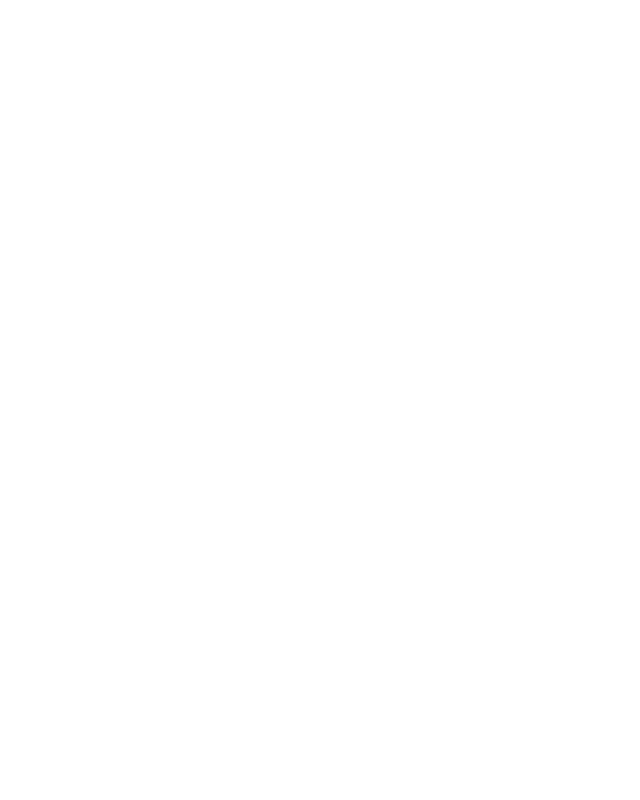
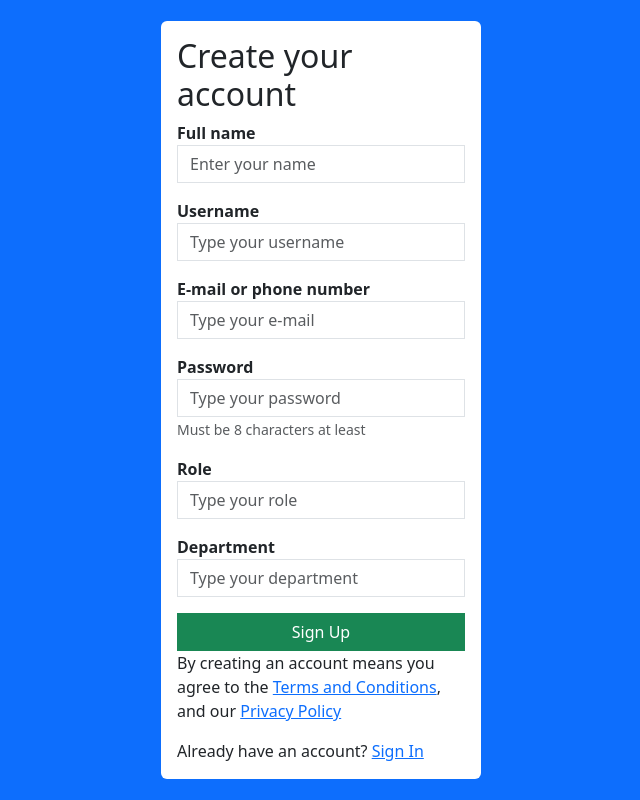
Before and after one commit to jankimutai/Asset-Sync-Manager, a React (Create React App) app in the folder client/: page /registration in a window 1280 px wide. Before the commit this address had no page. Shown: the whole page, without its empty margins (319-959 px from the left). Built offline with nearby package versions, Linux system fonts and the light colour scheme.

Commit message:
feat:add changes to signupform component and loginform component

```diff
--- a/client/src/App.js
+++ b/client/src/App.js
@@ -1,12 +1,12 @@
 import Login from "./components/Login";
 import { Route,Routes} from 'react-router-dom';
-import Signup from "./components/Signup";
+import Registration from "./components/Registration";
 function App() {
     return(
         <div>
             <Routes>
                 <Route path ="/" element={<Login/>}></Route>
-                <Route path="/signup" element={<Signup/>}></Route>
+                <Route path="/registration" element={<Registration/>}></Route>
             </Routes>
         </div>
 
--- a/client/src/components/Login.js
+++ b/client/src/components/Login.js
@@ -1,6 +1,7 @@
 import { useState } from 'react';
-import {Link} from 'react-router-dom'
-function Login(){
+import { Link } from 'react-router-dom';
+
+function Login() {
   const [email, setEmail] = useState('');
   const [password, setPassword] = useState('');
 
@@ -25,34 +26,58 @@ function Login(){
       headers: { "Content-Type": "application/json" },
       body: JSON.stringify(loginData),
     })
-      .then(res => res.json())
-      .then(data => {
+      .then((res) => res.json())
+      .then((data) => {
         console.log(data);
       })
-      .catch(error => console.error(error));
+      .catch((error) => console.error(error));
 
     setEmail('');
     setPassword('');
   }
 
-    return <div className="d-flex justify-content-center align-items-center bg-primary vh-100">
+  return (
+    <div className="d-flex justify-content-center align-items-center bg-primary vh-100">
       <div className="bg-white p-3 rounded w-25">
         <h2>Welcome Back!</h2>
         <form onSubmit={handleSubmit}>
           <div className="mb-3">
-                    <label htmlFor="email"><strong>Email</strong></label>
-                    <input type="email" placeholder="Type your e-mail" className="form-control rounded-0" onChange={handleEmail}/>
+            <label htmlFor="email">
+              <strong>E-mail or phone number</strong>
+            </label>
+            <input
+              type="text"
+              placeholder="Type your e-mail or phone number"
+              className="form-control rounded-0"
+              onChange={handleEmail}
+            />
           </div>
           <div className="mb-3">
-                    <label htmlFor="password"><strong>Password</strong></label>
-                    <input type="password" placeholder="Type your password" className="form-control rounded-0" onChange={handlePassword}/>
+            <label htmlFor="password">
+              <strong>Password</strong>
+            </label>
+            <input
+              type="password"
+              placeholder="Type your password"
+              className="form-control rounded-0"
+              onChange={handlePassword}
+            />
+            <small className="form-text text-muted">
+              <Link to="/">Forgot Password?</Link>
+            </small>
           </div>
-                <button className="btn btn-success w-100 rounded-0">Log in</button>
-                <p>You agree to our terms and policies</p>
-                < Link to="/signup" className="btn btn-default border w-100 bg-light rounded-0 text-decoration-none">Create Account</Link>
+          <button className="btn btn-success w-100 rounded-0">Sign In</button>
+
+          <Link
+            to="/registration"
+            className="btn btn-default border w-100 bg-light rounded-0 text-decoration-none"
+          >
+            Don't have an account? Sign Up
+          </Link>
         </form>
       </div>
     </div>
+  );
 }
 
-export default Login
+export default Login;
--- /dev/null
+++ b/client/src/components/Registration.js
@@ -0,0 +1,161 @@
+import { Link } from "react-router-dom";
+import { useState } from "react";
+
+function Registration() {
+  const [name, setName] = useState('');
+  const [username, setUsername] = useState('');
+  const [email, setEmail] = useState('');
+  const [password, setPassword] = useState('');
+  const [role, setRole] = useState('');
+  const [department, setDepartment] = useState('');
+
+
+  function handleName(e) {
+    setName(e.target.value);
+  }
+
+  function handleUsername(e) {
+    setUsername(e.target.value);
+  }
+
+  function handleEmail(e) {
+    setEmail(e.target.value);
+  }
+
+  function handlePassword(e) {
+    setPassword(e.target.value);
+  }
+
+  function handleRole(e) {
+    setRole(e.target.value);
+  }
+
+  function handleDepartment(e) {
+    setDepartment(e.target.value);
+  }
+  function handleSubmit(e) {
+    e.preventDefault();
+
+    let newObj = {
+      name: name,
+      username: username,
+      email: email,
+      password: password,
+      role: role,
+      department: department,
+    };
+
+    fetch("/registration", {
+      method: "POST",
+      headers: { "Content-Type": "application/json" },
+      body: JSON.stringify(newObj),
+    })
+    .then((response) => {
+      if (response.ok) {
+        // Registration successful
+        alert("Registration successful. You can now sign in.")
+      } else {
+        // Registration failed, handle errors here
+        alert("Registration failed! Please try again")
+      }
+    })
+    .catch((error) => {
+      console.error("Error registering user:", error)
+    });
+
+    e.target.reset();
+  }
+
+  return (
+    <div className="d-flex justify-content-center align-items-center bg-primary vh-100">
+      <div className="bg-white p-3 rounded w-25 navy blue" >
+        <h2>Create your account</h2>
+        <form onSubmit={handleSubmit}>
+          <div className="mb-3">
+            <label htmlFor="name">
+              <strong>Full name</strong>
+            </label>
+            <input
+              type="text"
+              placeholder="Enter your name"
+              className="form-control rounded-0"
+              onChange={handleName}
+              required
+            />
+          </div>
+          <div className="mb-3">
+            <label htmlFor="username">
+              <strong>Username</strong>
+            </label>
+            <input
+              type="text"
+              placeholder="Type your username"
+              className="form-control rounded-0"
+              onChange={handleUsername}
+              required
+            />
+          </div>
+          <div className="mb-3">
+            <label htmlFor="email">
+              <strong>E-mail or phone number</strong>
+            </label>
+            <input
+              type="email"
+              placeholder="Type your e-mail"
+              className="form-control rounded-0"
+              onChange={handleEmail}
+              required
+            />
+          </div>
+          <div className="mb-3">
+            <label htmlFor="password">
+              <strong>Password</strong>
+            </label>
+            <input
+              type="password"
+              placeholder="Type your password"
+              className="form-control rounded-0"
+              onChange={handlePassword}
+              minLength="8"
+              required
+            />
+            <small className="form-text text-muted">Must be 8 characters at least</small>
+          </div>
+          <div className="mb-3">
+            <label htmlFor="role">
+              <strong>Role</strong>
+            </label>
+            <input
+              type="text"
+              placeholder="Type your role"
+              className="form-control rounded-0"
+              onChange={handleRole}
+              required
+            />
+          </div>
+          <div className="mb-3">
+            <label htmlFor="department">
+              <strong>Department</strong>
+            </label>
+            <input
+              type="text"
+              placeholder="Type your department"
+              className="form-control rounded-0"
+              onChange={handleDepartment}
+              required
+            />
+          </div>
+          <button className="btn btn-success w-100 rounded-0">Sign Up</button>
+          <p>
+            By creating an account means you agree to the{" "}
+            <Link to="/">Terms and Conditions</Link>, and our{" "}
+            <Link to="/">Privacy Policy</Link>
+          </p>
+          <p className="mb-0">Already have an account? <Link to="/">Sign In</Link></p>
+        </form>
+      </div>
+    </div>
+  );
+}
+
+export default Registration;
--- a/client/src/components/Signup.js
+++ /dev/null
@@ -1,64 +0,0 @@
-import { Link } from "react-router-dom"
-import { useState } from "react";
-function Signup(){
-  const [name, setName] = useState('');
-  const [email, setEmail] = useState('');
-  const [password, setPassword] = useState('');
-
-    function handleName(e) {
-        setName(e.target.value);
-      }
-
-    function handleEmail(e) {
-      setEmail(e.target.value);
-    }
-
-    function handlePassword(e) {
-      setPassword(e.target.value);
-    }
-
-    function handleSubmit(e) {
-      e.preventDefault();
-
-      let newObj = {
-        name: name,
-        email: email,
-        password: password,
-      };
-
-      fetch("/signup", {
-        method: "POST",
-        headers: { "Content-Type": "application/json" },
-        body: JSON.stringify(newObj),
-      })
-        .then(res => res.json())
-        .then(data => console.log(data))
-        .catch(error => console.log(error));
-
-      e.target.reset();
-    }
-  return <div className="d-flex justify-content-center align-items-center bg-primary vh-100">
-  <div className="bg-white p-3 rounded w-25">
-    <h2>Create your account</h2>
-      <form onSubmit={handleSubmit}>
-      <div className="mb-3">
-              <label htmlFor="name"><strong>Full name</strong></label>
-              <input type="text" placeholder="Type your name" className="form-control rounded-0" onChange={handleName}/>
-          </div>
-          <div className="mb-3">
-              <label htmlFor="email"><strong>Email</strong></label>
-              <input type="email" placeholder="Type your e-mail" className="form-control rounded-0" onChange={handleEmail}/>
-          </div>
-          <div className="mb-3">
-              <label htmlFor="password"><strong>Password</strong></label>
-              <input type="password" placeholder="Type your password" className="form-control rounded-0" onChange={handlePassword}/>
-          </div>
-          <button className="btn btn-success w-100 rounded-0">Sign up</button>
-          <p>You agree to our terms and policies</p>
-          <Link to="/" className="btn btn-default border w-100 bg-light rounded-0 text-decoration-none">Login</Link>
-      </form>
-  </div>
-</div>
-}
-
-export default Signup
```
Lines whose indentation alone changed are shown as unchanged.
